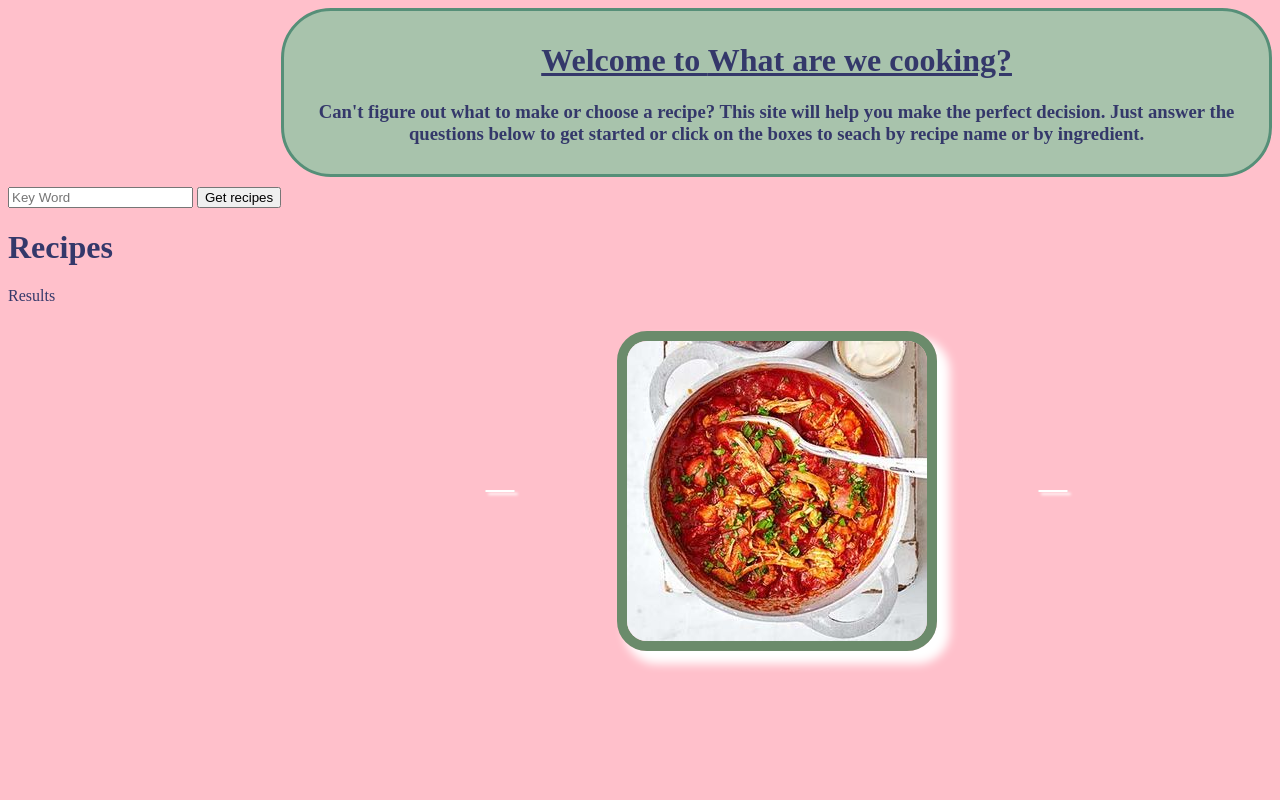
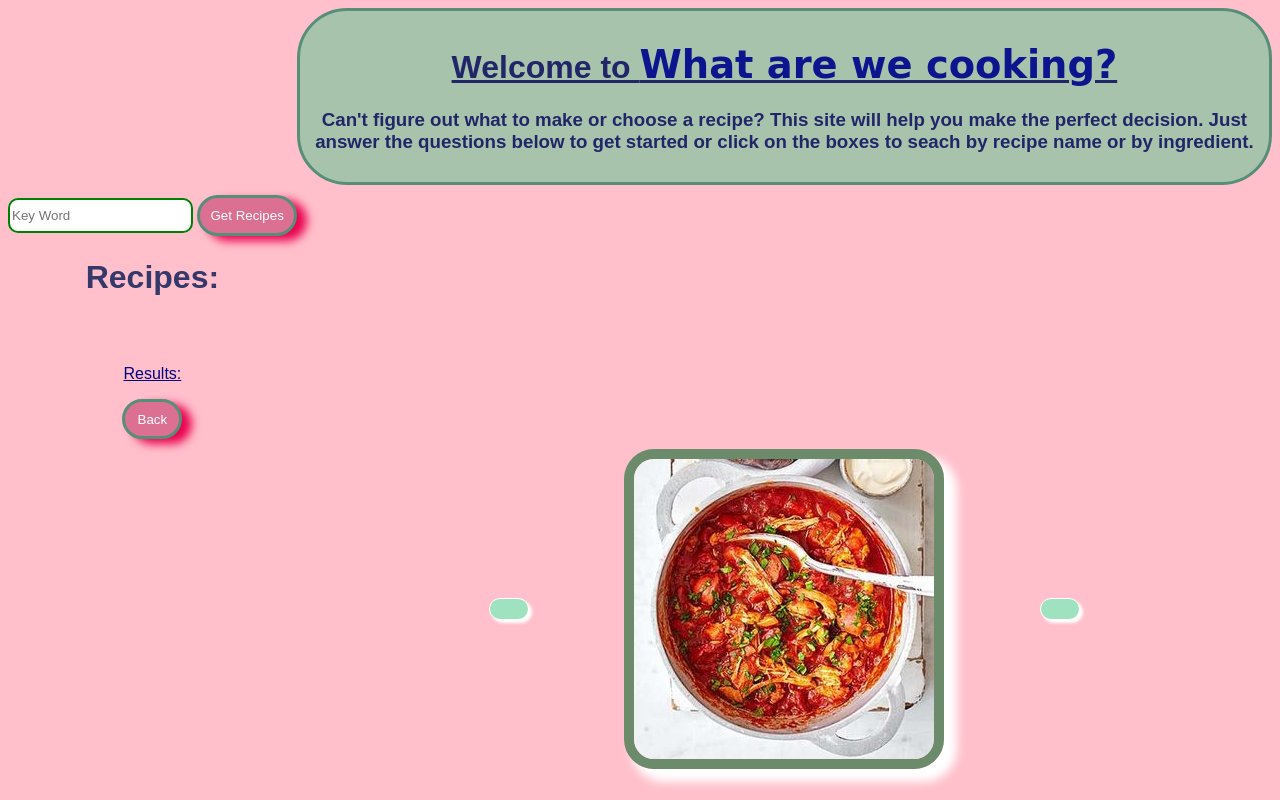
Before and after one commit to jpantano30/What_Are_We_Cooking-, a plain HTML site: page index.html in a window 1280 px wide. Both pictures are taken after a click on the button "I'd Like to Search by Key Word:". Drawn offline with Linux system fonts and the light colour scheme; some icons are missing.

Commit message:
styling after clicking "id like to buttons"

```diff
--- a/cooking.js
+++ b/cooking.js
@@ -23,10 +23,11 @@ searchByKeyWordBtn.addEventListener('click', () => {
   modal.style.display = 'none'
   searchByIngredientBtn.style.display = 'none'
   searchByKeyWordBtn.style.display = 'none'
-  keyWordDiv.style.display = 'block'
+  keyWordDiv.style.display = 'flex'
+  keyWordDiv.style.flexDirection = 'column'
   burnBtn.style.display = 'none'
+})
 
-})
  document.getElementById('kwForm').addEventListener('submit', (e) => {
     e.preventDefault()
     const valueKW = inputKeyWord.value
--- a/index.html
+++ b/index.html
@@ -21,14 +21,15 @@
     <div id="inputkw">
       <form id="kwForm">
         <input id="inputKW" type="text" placeholder="Key Word" />
-        <input type="submit" value="Get recipes" />
+        <input type="submit" value="Get Recipes" />
       </form>
-      <h1>Recipes</h1>
+      <h1>Recipes:</h1>
       <p id="one"></p>
         <dl id="recipeResults1">
-          <dt>Results</dt>
+          <dt>Results:</dt>
           <dd id="results1"></dd>
         </dl>
+      <button class="back">Back</button>
     </div>
 
     <button id="byIngredient">I'd Like to Search by Ingredient:</button>
@@ -37,9 +38,15 @@
         <input id="inputIng" type="text" placeholder="Ingredient" />
         <input type="submit" value="Get Recipes" />
       </form>
-      <h1> Recipes</h1>
-        <p id="recipeResults2"></p>
+      <h1> Recipes:</h1>
+      <p id="two"></p>
+      <dl id="recipeResults2">
+        <dt>Results:</dt>
+        <dd id="results2"></dd>
+      </dl>
+    <button class="back">Back</button>
     </div>
+
   </div>
 
   <div class="modal-container" id="modal">
--- a/styles.css
+++ b/styles.css
@@ -5,6 +5,7 @@
   --dark-earthy-teal-blue: rgb(99, 136, 137);
   --seafoam-green: rgb(159, 226, 191);
   --sea-green: rgb(143, 188, 143);
+  --light-sage: rgb(168, 195, 172);
 }
 * {
   box-sizing: border-box;
@@ -18,6 +19,7 @@ body {
   ' . intro intro intro . '
   'searchBtns . modal modal . '
   'burnBtn prev carousel nxt . ';
+  font-family: fantasy;
 }
 
 
@@ -30,6 +32,12 @@ body {
   border: 3px solid var(--earthy-green);
   border-radius: 50px;
   padding: 10px;
+  color: rgb(33, 38, 104)
+}
+.bold {
+  font-family: cursive;
+  font-size: larger;
+  color: rgb(12, 21, 142);
 }
 #intro > h1 {
   text-decoration: underline;
@@ -43,6 +51,9 @@ body {
   display: flex;
   flex-direction: column;
   justify-content: space-evenly;
+  font-family: fantasy;
+  text-align: center;
+  align-items: center;
 }
 #byName {
   background-color: palevioletred;
@@ -60,14 +71,48 @@ body {
   box-shadow: 10px 5px 10px rgb(234, 2, 80);
   padding: 10px;
 }
+dt {
+  color: navy;
+  text-decoration: underline;
+  font-family: fantasy;
+}
 
 #inputkw {
   display: none;
+
 }
 #inputI {
   display: none;
 }
 
+input[type="submit"] {
+  background-color: palevioletred;
+  border: 3px solid var(--earthy-green);
+  border-radius: 50px;
+  color: white;
+  box-shadow: 10px 5px 10px rgb(234, 2, 80);
+  padding: 10px;
+}
+
+input[type='text'] {
+  background-color: white;
+  border: 2px solid green;
+  border-radius: 10px;
+  height: 35px;
+  margin-bottom: 5px;
+}
+
+.back {
+  background-color: palevioletred;
+  border: 3px solid var(--earthy-green);
+  border-radius: 50px;
+  color: white;
+  box-shadow: 10px 5px 10px rgb(234, 2, 80);
+  padding: 10px;
+  height: 40px;
+  width: 60px;
+  align-self: center;
+}
 
 #modal {
   grid-area: modal;
@@ -89,6 +134,9 @@ body {
   justify-content: center;
   color: var(--dark-earthy-teal-blue);
   box-shadow: 20px 5px 10px palevioletred;
+  display: flex;
+  justify-content: center;
+  align-items: center;
   /* position: fixed;
   top: 20%;
   left: 25%; */
@@ -102,9 +150,8 @@ body {
   font-style: normal;
   margin-bottom: -10px;
 }
-
-
-#bfast, #lunch, #dinner, #dessert {
+.meal {
+  font-family: fantasy;
   background-color: rgb(156, 189, 211);
   box-shadow: 10px 5px 5px rgb(207, 144, 176);
   border-radius: 10px;
@@ -113,11 +160,23 @@ body {
   width: auto;
   font-size: 25px;
   margin-top: 15px;
-  /* font-family: azote, serif; */
   font-weight: 300;
-  font-style: normal;
+  align-content: center;
 }
-#bfast:hover, #lunch:hover, #dinner:hover, #dessert:hover {
+
+/* #bfast, #lunch, #dinner, #dessert {
+  background-color: rgb(156, 189, 211);
+  box-shadow: 10px 5px 5px rgb(207, 144, 176);
+  border-radius: 10px;
+  border: 1px solid rgb(14, 21, 14);
+  height: 35px;
+  width: auto;
+  font-size: 25px;
+  margin-top: 15px;
+  font-weight: 300;
+  align-content: center;
+} */
+.meal:hover {
   background-color: rgb(233, 139, 84);
   box-shadow: 10px 5px 5px darkolivegreen;
   cursor: pointer;
@@ -162,18 +221,18 @@ body {
   background-color: var(--seafoam-green);
   color: var(--dark-earthy-teal-blue);
   font-size: 20px;
-  /* padding: 10px; */
+  padding: 10px;
   border-radius: 50px;
   box-shadow: 3px 3px 3px white;
   z-index: 1;
   height: auto;
-  width: 30px;
+  width: 40px;
   align-self: center;
-
 }
 .prev {
   grid-area: prev;
   justify-self: end;
+
 }
 
 .nxt {
@@ -196,34 +255,31 @@ body {
 
 #burnEnergy {
   grid-area: burnBtn;
-
+  justify-self: center;
+  align-self: end;
+  height: 30%;
+  background-color: rgb(43, 210, 228);
+  color: navy;
+  border: 3px solid navy;
+  border-radius: 50px;
+}
+#burnEnergy:hover {
+  background-color: navy;
+  border: 3px solid rgb(43, 210, 228);
+  color: rgb(43, 210, 228);
 }
 
  @media only screen and (min-width: 600px) {
-  /* body {
-      grid-template-rows: auto 225px 80px auto 50px;
-  } */
   .modal-textbox {
       height: 375px;
       width: 400px;
       font-size: 23px;
-      /* position: fixed;
-      top: 20%;
-      left: 20%; */
   }
 }
 @media only screen and (min-width: 930px){
   .modal-textbox {
-      height: 375px;
       width: 550px;
       margin: 150px auto;
       padding: 10px;
-      /* position: fixed;
-      top: 10%;
-      left: 30%; */
-  }
-  .modal-textbox > h1 {
-      font-size: 85px;
-      margin-bottom: -10px;
   }
 }
```
